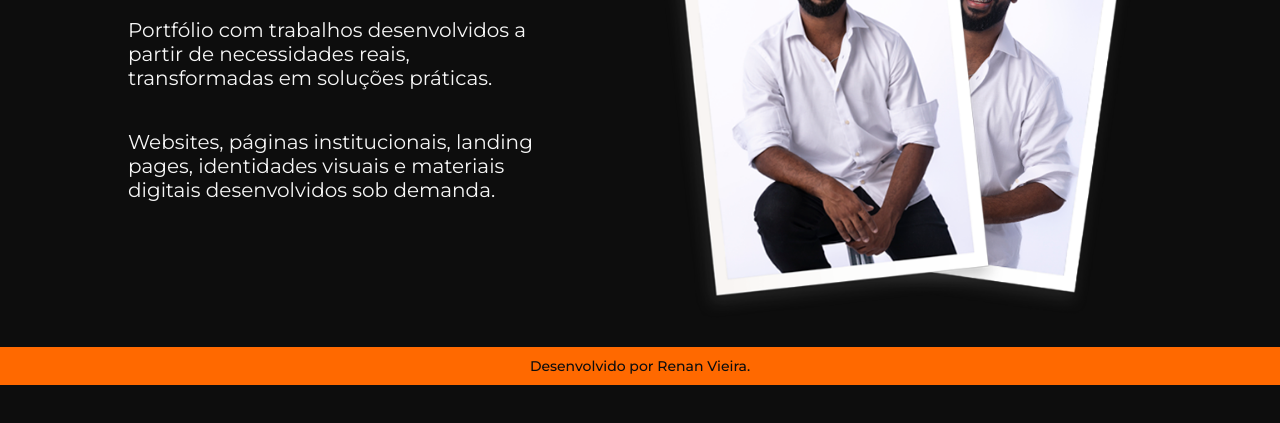
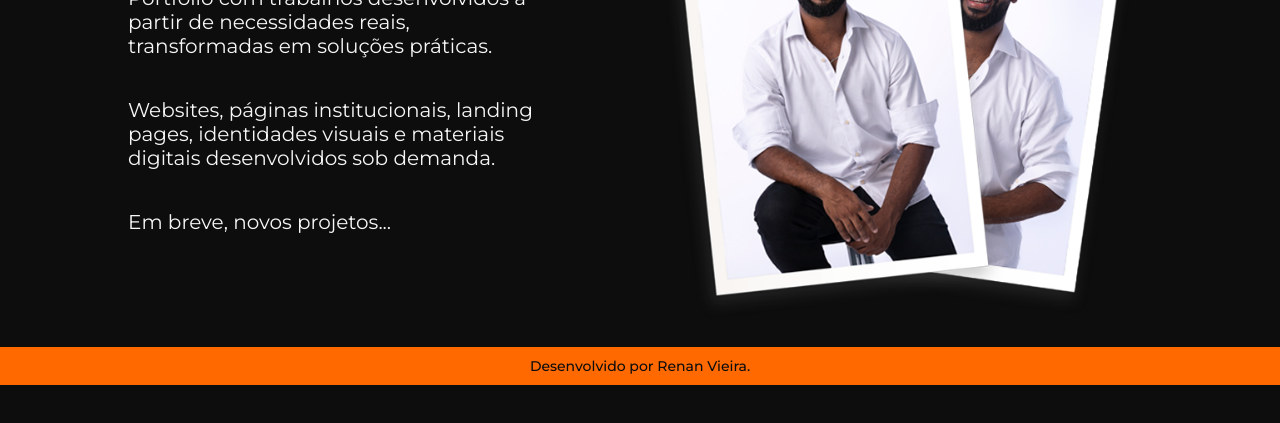
Before and after one commit to renanvieiraxyz/portfolio, a plain HTML site: page portfolio.html in a window 1280 px wide. Shown: the part 265-688 px from the top of the page. Drawn offline with nearby package versions, Linux system fonts and the light colour scheme.

Commit message:
Update portfolio.html

```diff
--- a/portfolio.html
+++ b/portfolio.html
@@ -19,6 +19,7 @@
             <h1 class="apresentacao__conteudo__titulo"><strong class="titulo-destaque">Portfolio</strong></h1>
             <p class="apresentacao__conteudo__texto">Portfólio com trabalhos desenvolvidos a partir de necessidades reais, transformadas em soluções práticas.</p>
             <p class="apresentacao__conteudo__texto">Websites, páginas institucionais, landing pages, identidades visuais e materiais digitais desenvolvidos sob demanda.</p>
+            <p class="apresentacao__conteudo__texto">Em breve, novos projetos...</p>
         </section>
         <img class="apresentacao_imagem" src="./assets/imagens-renan.png" alt="Renan Vieira, fundador da agência digital Inovez Arts">
 
```
